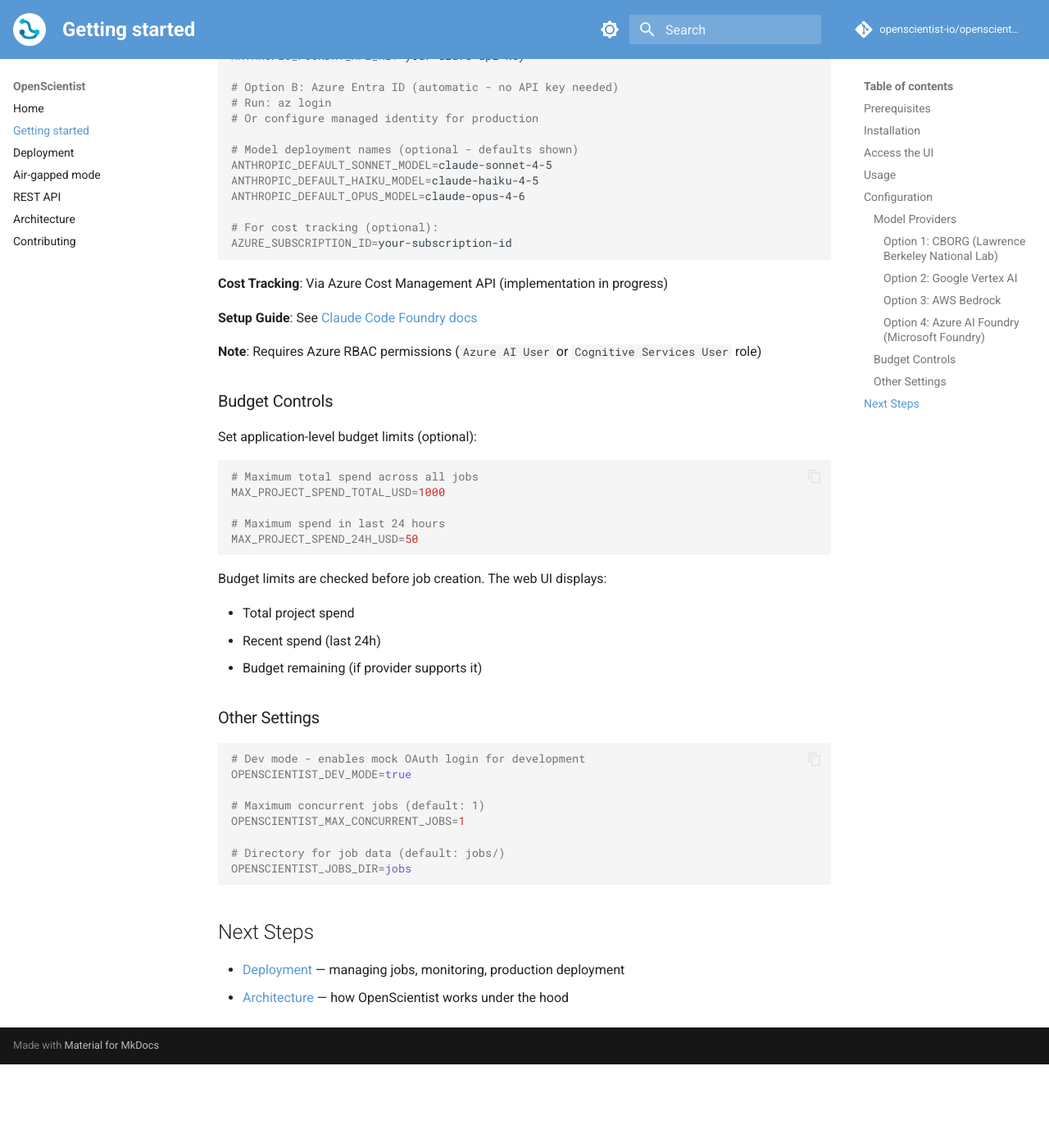
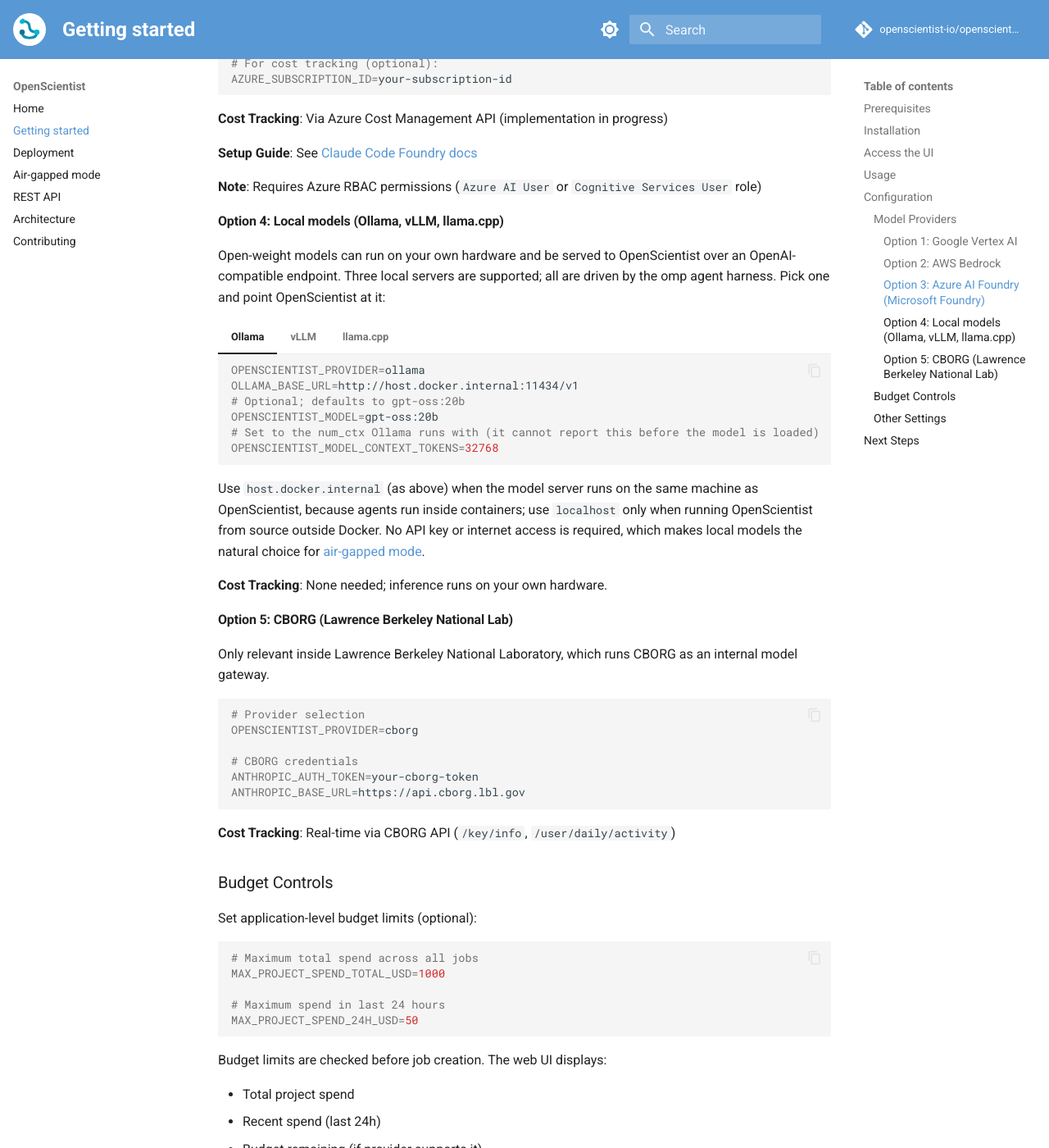
Before and after one commit to openscientist-io/openscientist-docs, an MkDocs documentation site: the page built from docs/getting-started.md, in a window 1280 px wide and 1400 px high, scrolled down 2849 px. Shown: the whole window at 82% size. Built offline with MkDocs 1.6.1 and Material for MkDocs 9.7.7, drawn with Linux system fonts in a browser that asks for light colours; comment, search, counter and statistics services are not loaded; before the commit the page ends 4147 px from its top, so only the background shows below that; some of the changed text lies outside the part shown.

Commit message:
Model providers: CBORG last, add local models (Ollama, vLLM, llama.cpp); on-premises wording
Co-Authored-By: Claude Opus 5.5 <noreply@anthropic.com>

````diff
--- a/docs/getting-started.md
+++ b/docs/getting-started.md
@@ -3,7 +3,7 @@
 There are two ways to use OpenScientist:
 
 1. **Run jobs on our live instance** at [www.openscientist.io](https://www.openscientist.io). Sign in, wait for an administrator to approve your account, and start a job. Nothing to install.
-2. **Install your own instance** from the [GitHub repository](https://github.com/openscientist-io/openscientist), as described below.
+2. **Install your own instance on premises** from the [GitHub repository](https://github.com/openscientist-io/openscientist), as described below.
 
 ## Prerequisites
 
@@ -11,10 +11,11 @@ There are two ways to use OpenScientist:
 - Docker (for containerized deployment)
 - `uv` package manager
 - One of the following for model access:
-  - **CBORG**: API token from [CBORG](https://cborg.lbl.gov)
   - **Vertex AI**: GCP project with Vertex AI enabled
   - **AWS Bedrock**: AWS account with Bedrock access
   - **Azure AI Foundry**: Azure subscription with Foundry resource
+  - **Local models**: an Ollama, vLLM or llama.cpp server on your own hardware
+  - **CBORG** (LBNL staff only): API token from [CBORG](https://cborg.lbl.gov)
 
 See [Configuration](#configuration) below for how to set up each provider.
 
@@ -52,20 +53,7 @@ Open your browser to `http://localhost:8080`.
 
 OpenScientist supports multiple model providers. Choose one and configure it in your `.env` file:
 
-#### Option 1: CBORG (Lawrence Berkeley National Lab)
-
-```bash
-# Provider selection
-OPENSCIENTIST_PROVIDER=cborg
-
-# CBORG credentials
-ANTHROPIC_AUTH_TOKEN=your-cborg-token
-ANTHROPIC_BASE_URL=https://api.cborg.lbl.gov
-```
-
-**Cost Tracking**: Real-time via CBORG API (`/key/info`, `/user/daily/activity`)
-
-#### Option 2: Google Vertex AI
+#### Option 1: Google Vertex AI
 
 ```bash
 # Provider selection
@@ -142,6 +130,64 @@ AZURE_SUBSCRIPTION_ID=your-subscription-id
 **Setup Guide**: See [Claude Code Foundry docs](https://code.claude.com/docs/en/microsoft-foundry)
 
 **Note**: Requires Azure RBAC permissions (`Azure AI User` or `Cognitive Services User` role)
+
+#### Option 4: Local models (Ollama, vLLM, llama.cpp)
+
+Open-weight models can run on your own hardware and be served to OpenScientist over an OpenAI-compatible endpoint. Three local servers are supported; all are driven by the omp agent harness. Pick one and point OpenScientist at it:
+
+=== "Ollama"
+
+    ```bash
+    OPENSCIENTIST_PROVIDER=ollama
+    OLLAMA_BASE_URL=http://host.docker.internal:11434/v1
+    # Optional; defaults to gpt-oss:20b
+    OPENSCIENTIST_MODEL=gpt-oss:20b
+    # Set to the num_ctx Ollama runs with (it cannot report this before the model is loaded)
+    OPENSCIENTIST_MODEL_CONTEXT_TOKENS=32768
+    ```
+
+=== "vLLM"
+
+    ```bash
+    OPENSCIENTIST_PROVIDER=vllm
+    VLLM_BASE_URL=http://host.docker.internal:8000/v1
+    # Required: the model name vLLM was launched with
+    OPENSCIENTIST_MODEL=your-served-model
+    # Only if vLLM was started with --api-key
+    # VLLM_API_KEY=...
+    ```
+
+=== "llama.cpp"
+
+    ```bash
+    OPENSCIENTIST_PROVIDER=llamacpp
+    # llama-server defaults to port 8080, which OpenScientist also uses; start it with --port 8081
+    LLAMACPP_BASE_URL=http://host.docker.internal:8081/v1
+    # Required: the model name llama-server serves
+    OPENSCIENTIST_MODEL=your-served-model
+    # Only if llama-server was started with --api-key
+    # LLAMACPP_API_KEY=...
+    # The context window is read from llama-server's /props automatically
+    ```
+
+Use `host.docker.internal` (as above) when the model server runs on the same machine as OpenScientist, because agents run inside containers; use `localhost` only when running OpenScientist from source outside Docker. No API key or internet access is required, which makes local models the natural choice for [air-gapped mode](airgap.md).
+
+**Cost Tracking**: None needed; inference runs on your own hardware.
+
+#### Option 5: CBORG (Lawrence Berkeley National Lab)
+
+Only relevant inside Lawrence Berkeley National Laboratory, which runs CBORG as an internal model gateway.
+
+```bash
+# Provider selection
+OPENSCIENTIST_PROVIDER=cborg
+
+# CBORG credentials
+ANTHROPIC_AUTH_TOKEN=your-cborg-token
+ANTHROPIC_BASE_URL=https://api.cborg.lbl.gov
+```
+
+**Cost Tracking**: Real-time via CBORG API (`/key/info`, `/user/daily/activity`)
 
 ### Budget Controls
 
````
Also changed, not shown: other parts of docs/getting-started.md (+2 -2 lines).
